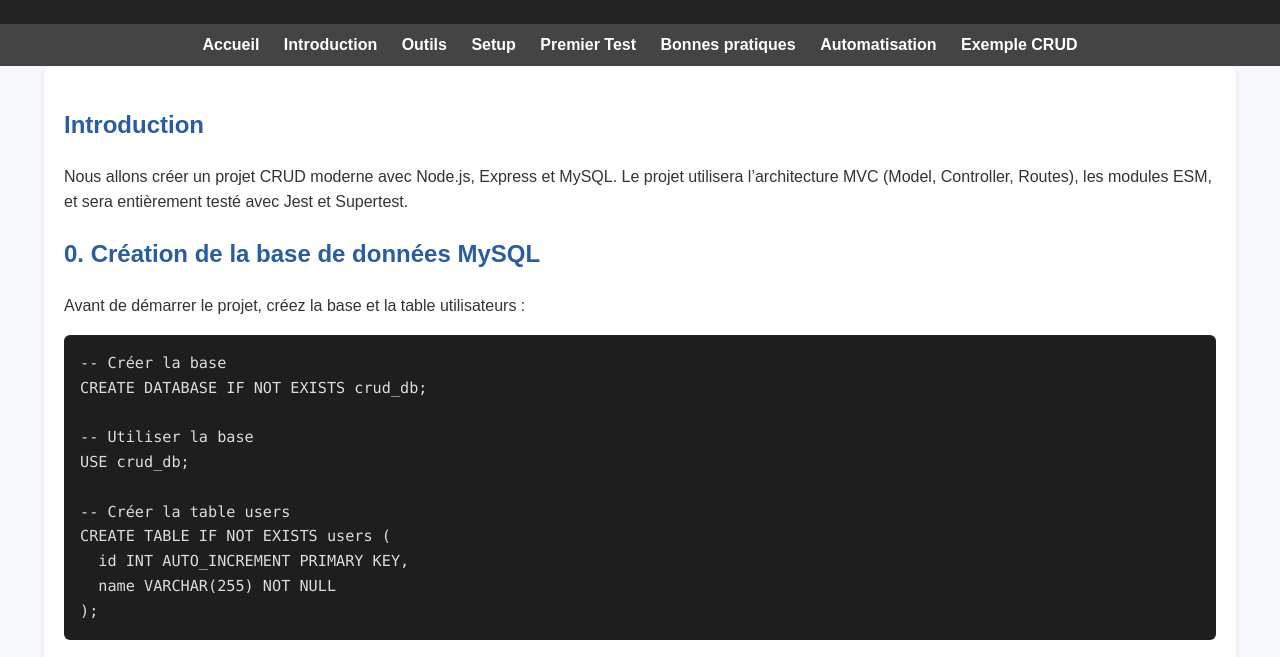
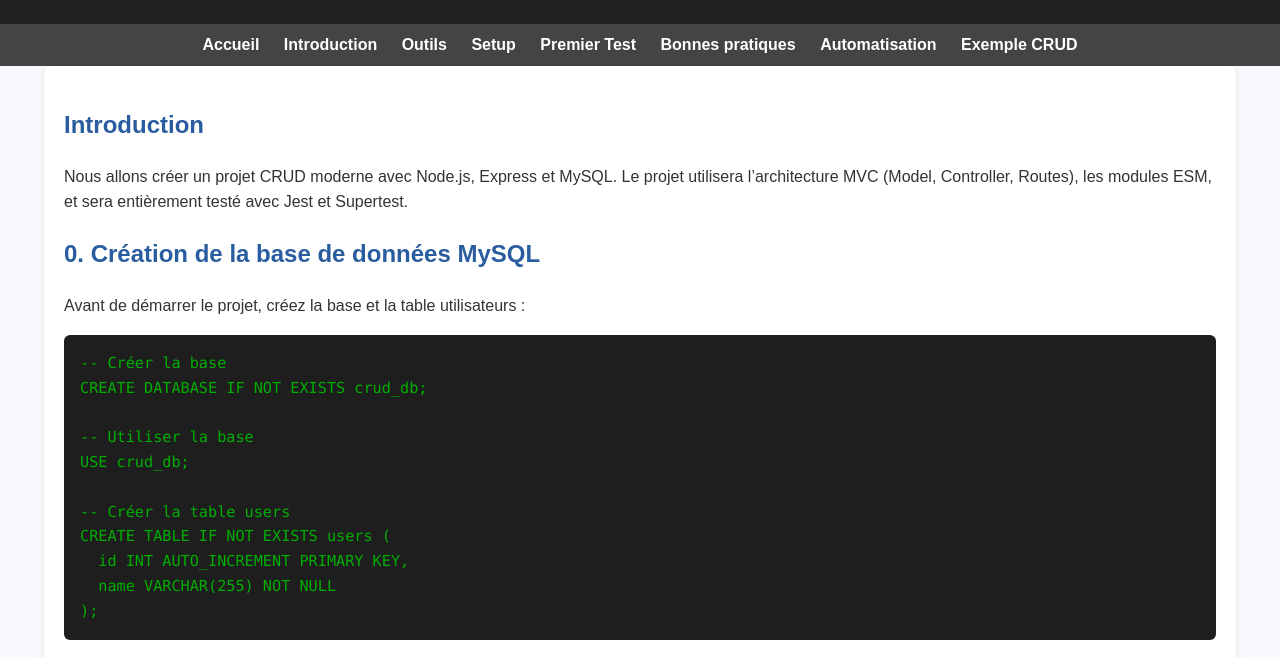
Before and after one commit to wazabi64000/test_unitaires_guide, a plain HTML site: page 7-crud.html in a window 1280 px wide. Shown: the part 102-759 px from the top of the page. Drawn offline with Linux system fonts and the light colour scheme.

Commit message:
Update style.css

```diff
--- a/style.css
+++ b/style.css
@@ -60,7 +60,7 @@ pre {
 code {
   font-family: Consolas, Monaco, "Courier New", monospace;
   font-size: 0.95em;
-  color: #dcdcdc;
+  color: #00af02;
 }
 
 /* Surligner les mots clés (coloration simple sans lib JS) */
```
